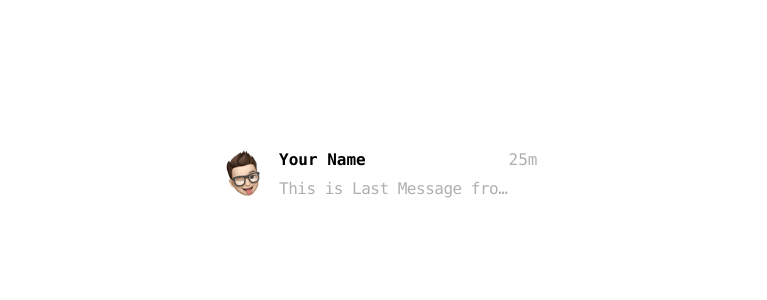
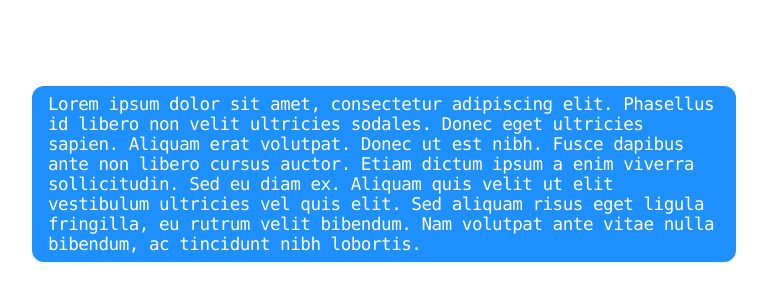
Before and after one commit to ranaintizar/chathive, a Next.js app: page / in a window 1280 px wide. Shown: the part 226-526 px from the top of the page, without its empty margins (256-1023 px from the left). Built offline with nearby package versions, Linux system fonts and the light colour scheme.

Commit message:
Create Message Item

```diff
--- a/pages/index.tsx
+++ b/pages/index.tsx
@@ -1,6 +1,7 @@
 import Head from "next/head";
 import SignupFlow from "components/signup-flow";
 import ChatItem from "components/chat-item/ChatItem";
+import MessageItem from "components/message-item";
 
 export default function Home() {
   return (
@@ -22,7 +23,7 @@ export default function Home() {
           alignItems: "center",
         }}
       >
-        <ChatItem />
+        <MessageItem />
       </main>
     </>
   );
--- a/src/components/chat-item/ChatItem.tsx
+++ b/src/components/chat-item/ChatItem.tsx
@@ -1,5 +1,6 @@
 import React from "react";
 import Image from "next/image";
+
 import ProfileImage from "assets/profileImage.jpeg";
 
 import stl from "./Chat.module.scss";
--- /dev/null
+++ b/src/components/message-item/MessageItem.module.scss
@@ -0,0 +1,22 @@
+.msgItem {
+  padding: 8px 1rem;
+  border-radius: 12px;
+  max-width: 55%;
+  width: max-content;
+
+  .message {
+    font-size: 1.1rem;
+    letter-spacing: -0.5px;
+
+    &::selection {
+      background: #87cefa;
+      color: #fff;
+    }
+  }
+}
+
+@media screen and (max-width: 600px) {
+  .msgItem .message {
+    font-size: 1rem;
+  }
+}
--- /dev/null
+++ b/src/components/message-item/MessageItem.tsx
@@ -0,0 +1,36 @@
+import React from "react";
+
+import stl from "./MessageItem.module.scss";
+
+interface Props {
+  variant: string;
+  content: string;
+}
+
+const MessageItem = ({ variant, content }: Props) => {
+  return (
+    <div
+      style={
+        variant === "primary"
+          ? { background: "#1e90ff" }
+          : { background: "#f1f1f1" }
+      }
+      className={stl.msgItem}
+    >
+      <span
+        style={variant === "primary" ? { color: "#fff" } : { color: "#000" }}
+        className={stl.message}
+      >
+        {content}
+      </span>
+    </div>
+  );
+};
+
+MessageItem.defaultProps = {
+  variant: "primary",
+  content:
+    "Lorem ipsum dolor sit amet, consectetur adipiscing elit. Phasellus id libero non velit ultricies sodales. Donec eget ultricies sapien. Aliquam erat volutpat. Donec ut est nibh. Fusce dapibus ante non libero cursus auctor. Etiam dictum ipsum a enim viverra sollicitudin. Sed eu diam ex. Aliquam quis velit ut elit vestibulum ultricies vel quis elit. Sed aliquam risus eget ligula fringilla, eu rutrum velit bibendum. Nam volutpat ante vitae nulla bibendum, ac tincidunt nibh lobortis.",
+};
+
+export default MessageItem;
--- /dev/null
+++ b/src/components/message-item/index.tsx
@@ -0,0 +1,3 @@
+import MessageItem from "./MessageItem";
+
+export default MessageItem;
--- a/tsconfig.json
+++ b/tsconfig.json
@@ -15,9 +15,9 @@
     "jsx": "preserve",
     "incremental": true,
     "paths": {
-      "@/*": ["./*"],
       "components/*": ["./src/components/*"],
-      "assets/*": ["./src/assets/*"]
+      "assets/*": ["./src/assets/*"],
+      "@/*": ["./*"]
     }
   },
   "include": ["next-env.d.ts", "**/*.ts", "**/*.tsx"],
```
